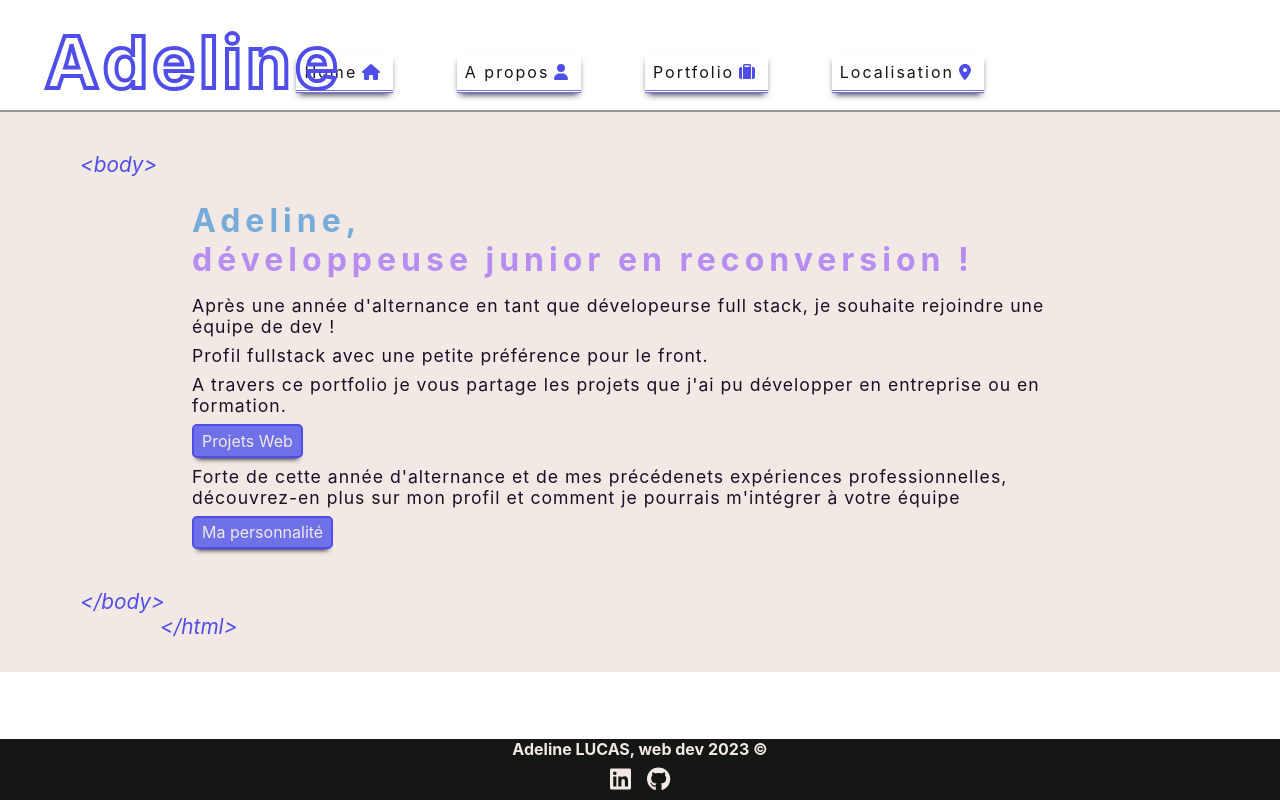
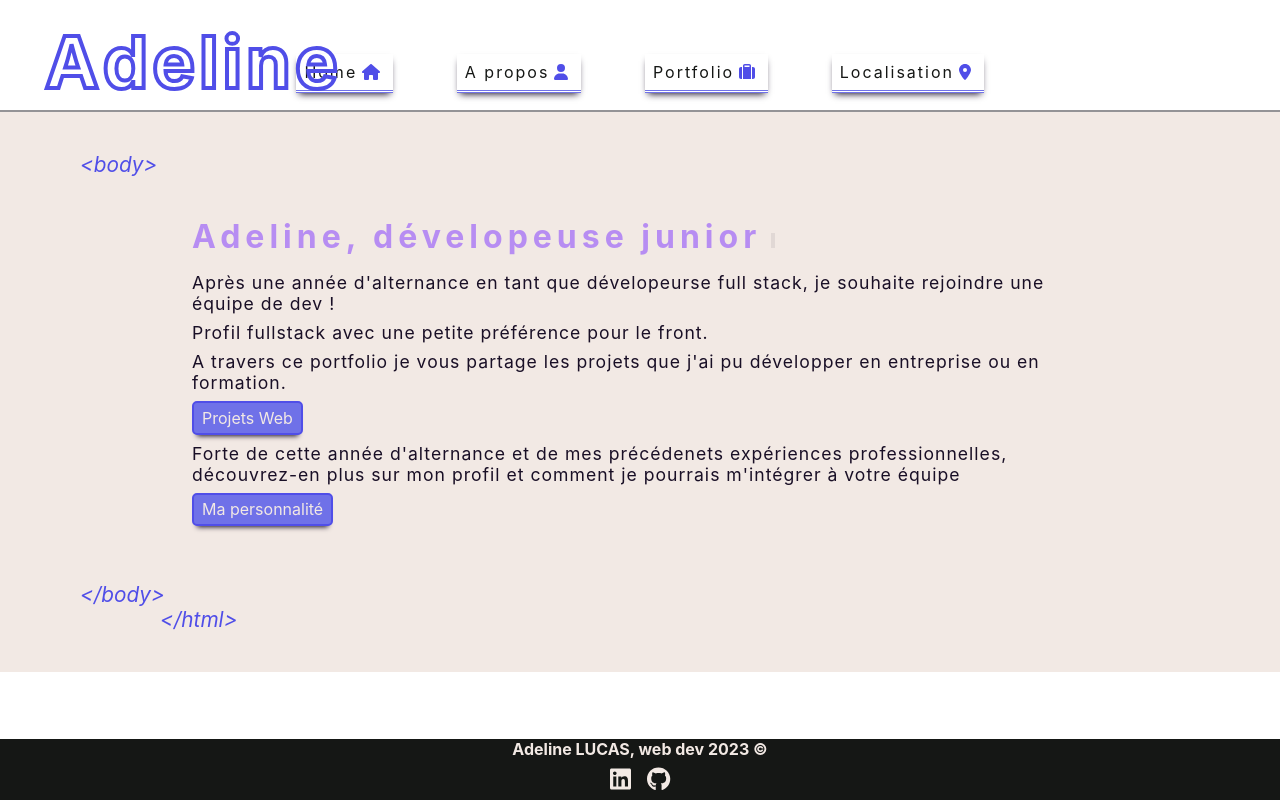
Before and after one commit to adelinelucas/portfolio_2023, a React (Create React App) app: page / in a window 1280 px wide. Built offline with nearby package versions, Linux system fonts and the light colour scheme.

Commit message:
add animation on baseline title

```diff
--- a/src/components/Home/index.js
+++ b/src/components/Home/index.js
@@ -1,10 +1,44 @@
-import React from 'react';
+import React, { useEffect, useState } from 'react';
 import './style.css';
 
 const Home = () => {
+    let [baseline, setBaseline] = useState([]);
+    let [baselineIndex, setBaselineIndex]= useState(0)
+    const speed = 150;
+    const injectTab = () =>{
+        let tab = document.getElementById('baseline-tab')
+        tab.style.borderRight = '4px solid #190F26';
+        tab.classList.add('tab-animated')
+    }
+
+
+    useEffect(()=>{
+        const interval = setInterval(()=>{
+            let timer ;
+            const baselineComplete= ' Adeline, dévelopeuse junior';
+
+            if(baselineIndex < baselineComplete.length){
+                setBaseline(oldArray => [...oldArray,baselineComplete[baselineIndex]])
+                console.log(baselineIndex, baseline)
+                setBaselineIndex(baselineIndex++);
+                if(baselineIndex === baselineComplete.length){
+                    injectTab()
+                }
+            }else{
+                clearTimeout(timer);
+            }
+        },speed)
+
+        return ()=>{
+            clearInterval(interval)
+            setBaselineIndex(0);
+            setBaseline([])
+        }
+    }, [])
     return (
         <article className='home__article'>
-            <h1>Adeline,<span>développeuse junior en reconversion !</span></h1>
+            <h1 id="baseline">{baseline}<span id="baseline-tab"></span>
+            </h1>
             <p>Après une année d'alternance en tant que dévelopeurse full stack, je souhaite rejoindre une équipe de dev !</p>
             <p>Profil fullstack avec une petite préférence pour le front.</p>
             <p>A travers ce portfolio je vous partage les projets que j'ai pu développer en entreprise ou en formation.</p>
--- a/src/components/Home/style.css
+++ b/src/components/Home/style.css
@@ -5,13 +5,11 @@
 .home__article h1{
     font-size: 2rem;
     letter-spacing: 5px;
-    color: var(--MAT-BLUE);
+    color: var(--LIGHT-PURPLE);
     margin: 1rem 0;
 }
-.home__article span{
-   color:var(--LIGHT-PURPLE);
-}
-.home__article span::before{
+
+.home__article .home__article-baseline-break::before{
     content: "\A";
     white-space: pre;
 }
@@ -34,3 +32,28 @@
     box-shadow: 0 6px 5px -5px var(--DARK-PURPLE);
     cursor: pointer;
 }
+/*Animation */
+.text-animate{
+    display: inline-block;
+    opacity: 0;
+    animation: bounceIn 1s 1s;
+    animation-fill-mode: forwards;
+    min-width: 10px;
+}
+
+/* .text-animate-hover{
+    min-width: 10px;
+    display: inline-block;
+    animation-fill-mode: both;
+
+    &:hover{
+     animation: rubberBand 1s;
+     color: #ffd700;
+    }
+ }
+
+@for $i from 1 through 35 {
+    .text-animate._#{$i} {
+        animation-delay: #{$i / 10}s;
+    }
+} */
--- a/src/components/Logo/style.css
+++ b/src/components/Logo/style.css
@@ -13,7 +13,51 @@
 .header__baseline-animated:hover{
     color: var(--PURPLE);
     -webkit-text-fill-color: var(--WHITE);
-    scale: 1.1;
-    animation: ease 1s ;
+    animation: animateLetters 2s ease 0s 1 normal forwards;
     text-decoration: underline;
+    animation-fill-mode: both;
 }
+
+@keyframes animateLetters {
+	0% {
+		animation-timing-function: ease-in;
+		opacity: 1;
+		transform: translateY(-20px);
+	}
+
+	65% {
+		animation-timing-function: ease-in;
+		transform: translateY(-12px);
+	}
+
+	93% {
+		animation-timing-function: ease-in;
+		transform: translateY(-4px);
+	}
+
+	100% {
+		animation-timing-function: ease-out;
+		opacity: 1;
+		transform: translateY(0px);
+	}
+}
+
+.tab-animated {
+    display:inline-block;
+    margin-left: 10px;
+    height: 15px;
+    animation: blinkAnimation 2s ease 0s infinite forwards;
+}
+
+@keyframes blinkAnimation {
+	0%,
+	50%,
+	100% {
+		opacity: 1;
+	}
+
+	25%,
+	75% {
+		opacity: 0;
+	}
+}
```
